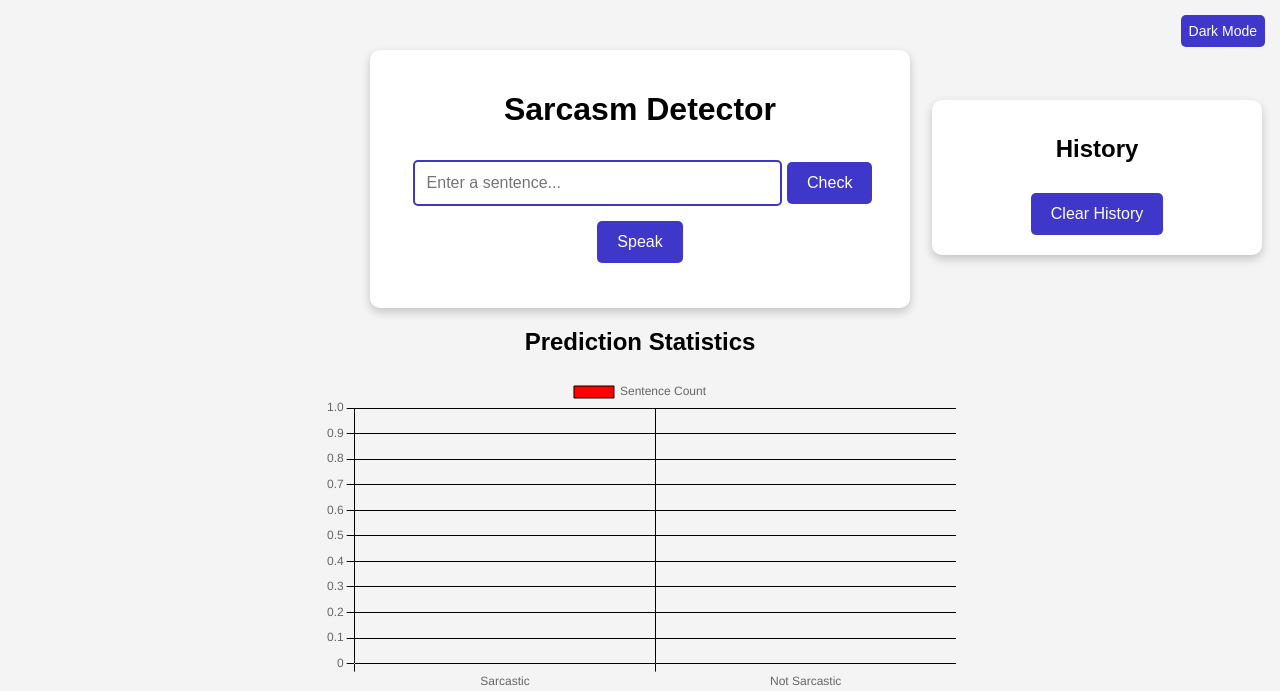
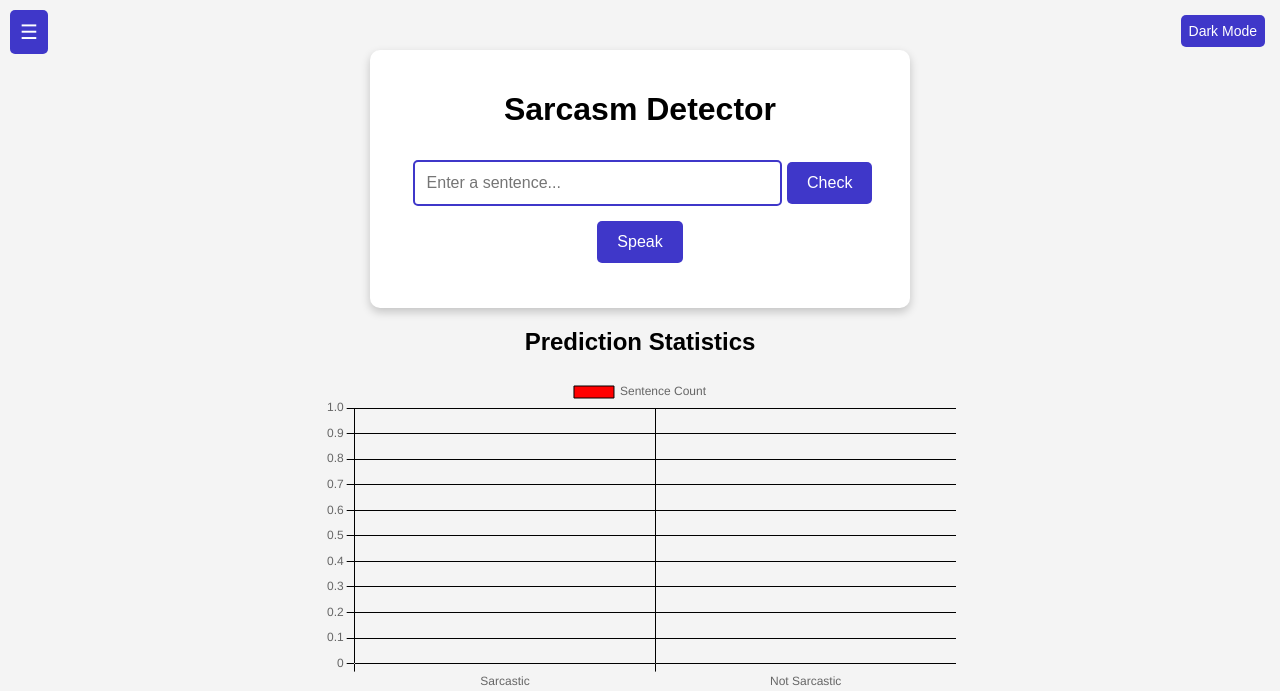
Before and after one commit to Prathaam08/Sarcasm_Detection_ML, a Flask app: page / in a window 1280 px wide. Shown: the top 691 px of the page. Run offline with Flask 3, Linux system fonts and the light colour scheme; parts of the project's set-up code (start-up, migrations or seed data) failed here and were passed over.

Commit message:
Update index.html

```diff
--- a/templates/index.html
+++ b/templates/index.html
@@ -167,10 +167,11 @@
                 max-width: 100%;
                 margin: -65px 16px;
             }
+
             .chart-container {
-            width: 80%;
-            margin: auto;
-            margin-top: 20px;
+                width: 80%;
+                margin: auto;
+                margin-top: 20px;
             }
         }
 
@@ -196,11 +197,75 @@
 
         }
 
+        .menu {
+            position: fixed;
+            top: 10px;
+            left: 10px;
+            background: #3f37c9;
+            padding: 10px;
+            border-radius: 5px;
+            cursor: pointer;
+            color: white;
+            font-size: 20px;
+            z-index: 1000;
+        }
 
+        .menu-items {
+            position: fixed;
+            top: 0;
+            left: -279px;
+            /* Initially hidden */
+            width: 200px;
+            height: 100%;
+            background: white;
+            padding: 20px;
+            box-shadow: 2px 0px 10px rgba(0, 0, 0, 0.2);
+            transition: left 0.3s ease-in-out;
+            z-index: 999;
+        }
+
+        .menu-items a {
+            background-color: #3f37c9;
+            border-radius: 20px;
+            margin-top: 56px;
+            display: block;
+            padding: 10px;
+            text-decoration: none;
+            color: white;
+            font-size: 18px;
+            margin-bottom: 10px;
+            border-bottom: 1px solid #ccc;
+        }
+
+        .menu-items a:hover {
+            background: #1f16cf;
+        }
+
+        .show-menu {
+            left: 0 !important;
+            /* Move menu to visible position */
+        }
+
+        .dark-mode .menu-items {
+            background: #333;
+            color: white;
+        }
+
+        .dark-mode .menu-items a {
+            color: white;
+        }
+
+        .dark-mode .menu-items a:hover {
+            background: #555;
+        }
     </style>
 </head>
 
 <body>
+    <div class="menu" onclick="toggleMenu()">☰</div>
+    <div class="menu-items" id="menuItems">
+        <a href="{{ url_for('history') }}">History</a>
+    </div>
     <button class="toggle-dark" onclick="toggleDarkMode()"> Dark Mode</button>
 
     <div class="container">
@@ -224,13 +289,12 @@
         <canvas id="sarcasmChart"></canvas>
     </div>
 
-    <div class="history-container">
-        <h2>History</h2>
-        <div id="history" class="history"></div>
-        <button class="clear-history" onclick="clearHistory()">Clear History</button>
-    </div>
+
 
     <script>
+        function toggleMenu() {
+            document.getElementById("menuItems").classList.toggle("show-menu");
+        }
         let sarcasticCount = 0;
         let notSarcasticCount = 0;
 
@@ -258,7 +322,6 @@
 
         function updateChart() {
             sarcasmChart.data.datasets[0].data = [sarcasticCount, notSarcasticCount];
-            // Ensure the chart correctly applies the updated grid colors
             let isDark = document.body.classList.contains("dark-mode");
             sarcasmChart.options.scales.y.grid.color = isDark ? "grey" : "black";
             sarcasmChart.options.scales.x.grid.color = isDark ? "grey" : "black";
@@ -295,11 +358,6 @@
                         notSarcasticCount++;
                     }
                     updateChart();
-
-                    let historyDiv = document.getElementById("history");
-                    let entry = document.createElement("p");
-                    entry.innerHTML = `"<strong>${sentence}</strong>" → <em>${data.sarcasm}</em>`;
-                    historyDiv.prepend(entry);
                 })
                 .catch(error => {
                     document.getElementById("loading").style.display = "none";
@@ -327,16 +385,9 @@
         function toggleDarkMode() {
             document.body.classList.toggle("dark-mode");
             let isDark = document.body.classList.contains("dark-mode");
-
-            // Update chart grid colors dynamically
             sarcasmChart.options.scales.y.grid.color = isDark ? "grey" : "black";
             sarcasmChart.options.scales.x.grid.color = isDark ? "grey" : "black";
-
             sarcasmChart.update();
-        }
-
-        function clearHistory() {
-            document.getElementById("history").innerHTML = "";
         }
 
         function clearInput() {
@@ -350,7 +401,21 @@
             clearBtn.style.display = input.value ? "inline" : "none";
         }
 
+        function toggleDarkMode() {
+            let body = document.body;
+            body.classList.toggle("dark-mode");
 
+            // Save preference in localStorage
+            let isDarkMode = body.classList.contains("dark-mode");
+            localStorage.setItem("darkMode", isDarkMode ? "enabled" : "disabled");
+        }
+
+        // Apply dark mode on page load if enabled
+        window.onload = function () {
+            if (localStorage.getItem("darkMode") === "enabled") {
+                document.body.classList.add("dark-mode");
+            }
+        };
     </script>
 
 </body>
```
